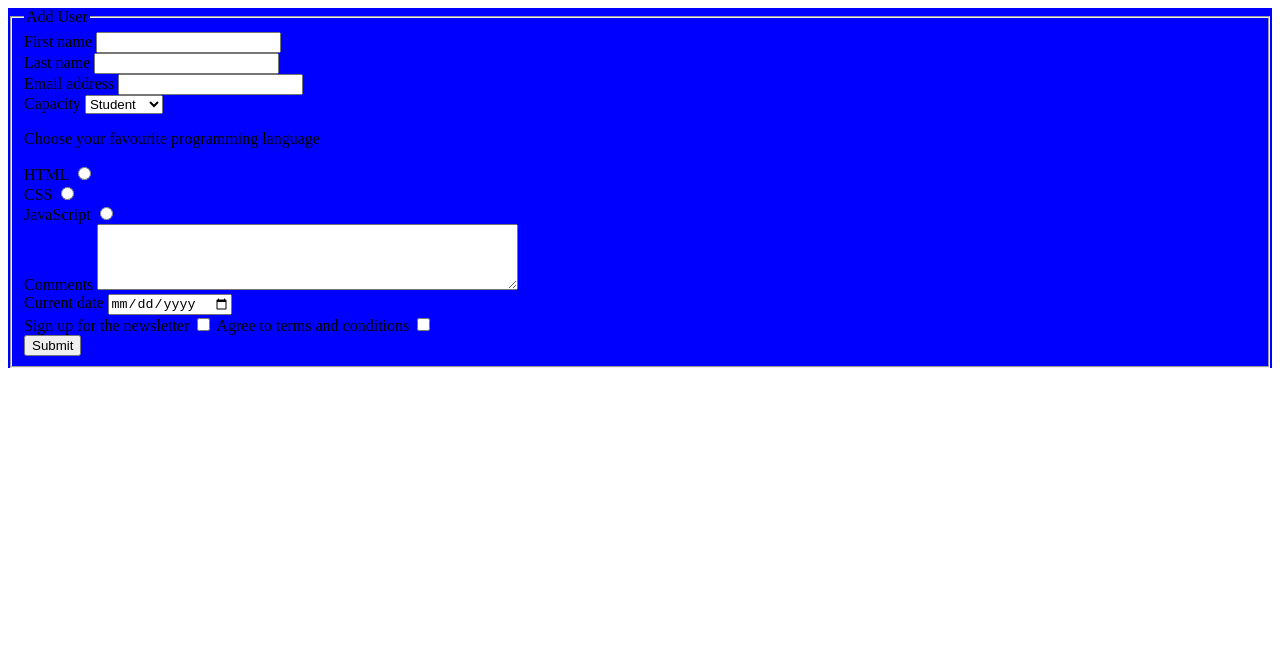
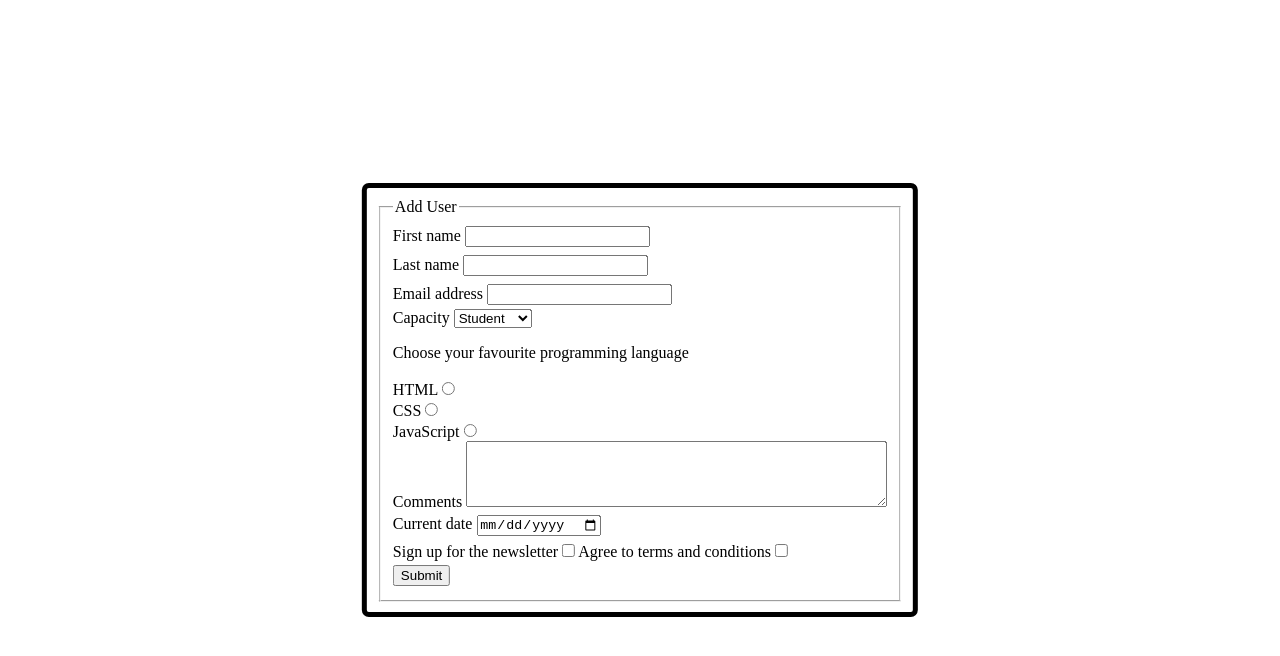
Before and after one commit to PhathizweGwebu/Building-Projects, a plain HTML site: page index.html in a window 1280 px wide. Drawn offline with Linux system fonts and the light colour scheme.

Commit message:
added a little bit styling to the form

```diff
--- a/style.css
+++ b/style.css
@@ -1,4 +1,13 @@
 .container {
-    margin: 0 auto;
-    background-color: blue;
+    border: 5px solid;
+    position: absolute;
+    top: 50%;
+    left: 50%;
+    transform: translate(-50%, -50%);
+    padding: 10px;
+    border-radius: 7px;
 }
+
+input {
+    margin: 4px 0px;
+}
```
